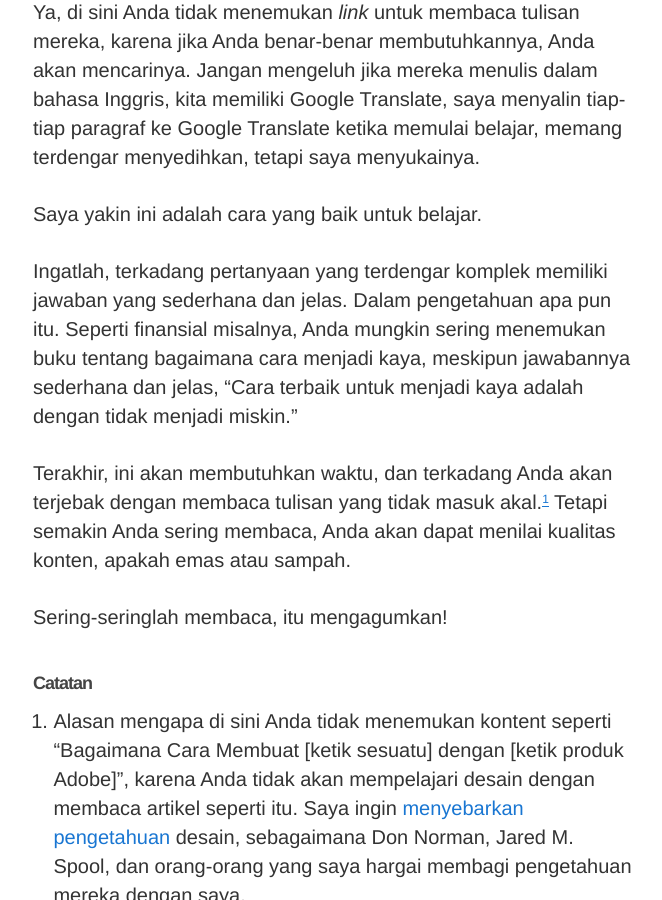
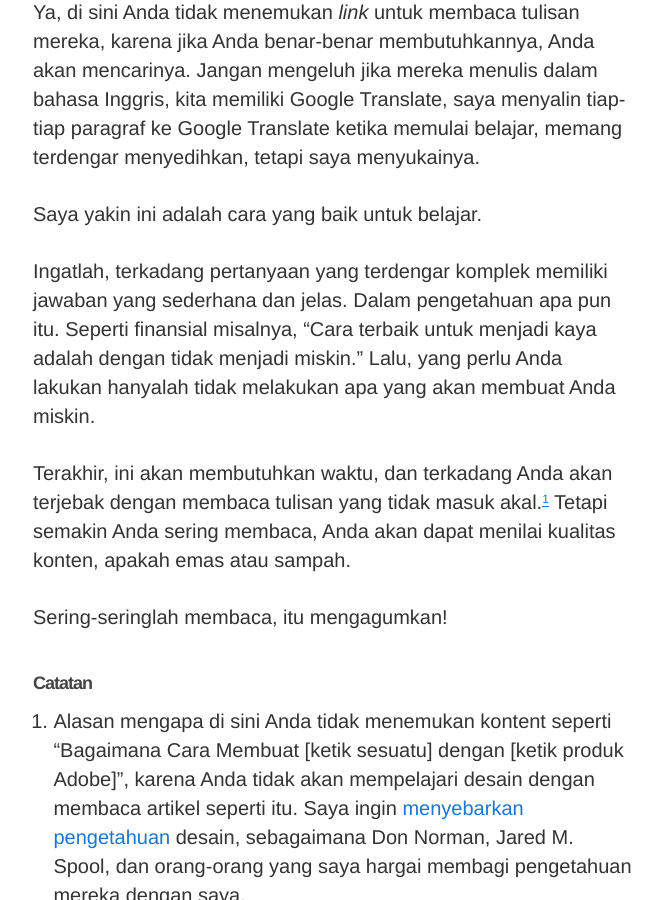
Before and after one commit to tertanda/rnsl.github.io, a Jekyll site: the page built from artikel/desain/_posts/2016-11-28-panduan-belajar-desain.md, in a window 1280 px wide and 900 px high, scrolled down 2295 px. Shown: the whole window, without its empty margins (307-969 px from the left). Built offline with Jekyll 4.4.1, drawn with Linux system fonts in a browser that asks for light colours.

Commit message:
Update 2016-11-28-panduan-belajar-desain.md

```diff
--- a/artikel/desain/_posts/2016-11-28-panduan-belajar-desain.md
+++ b/artikel/desain/_posts/2016-11-28-panduan-belajar-desain.md
@@ -37,7 +37,7 @@ Ya, di sini Anda tidak menemukan *link* untuk membaca tulisan mereka, karena jik
 
 Saya yakin ini adalah cara yang baik untuk belajar.
 
-Ingatlah, terkadang pertanyaan yang terdengar komplek memiliki jawaban yang sederhana dan jelas. Dalam pengetahuan apa pun itu. Seperti finansial misalnya, Anda mungkin sering menemukan buku tentang bagaimana cara menjadi kaya, meskipun jawabannya sederhana dan jelas, "Cara terbaik untuk menjadi kaya adalah dengan tidak menjadi miskin."
+Ingatlah, terkadang pertanyaan yang terdengar komplek memiliki jawaban yang sederhana dan jelas. Dalam pengetahuan apa pun itu. Seperti finansial misalnya, "Cara terbaik untuk menjadi kaya adalah dengan tidak menjadi miskin." Lalu, yang perlu Anda lakukan hanyalah tidak melakukan apa yang akan membuat Anda miskin.
 
 Terakhir, ini akan membutuhkan waktu, dan terkadang Anda akan terjebak dengan membaca tulisan yang tidak masuk akal.<sup><a href="#fn:1" title="Catatan Nr.1">1</a></sup> Tetapi semakin Anda sering membaca, Anda akan dapat menilai kualitas konten, apakah emas atau sampah.
 
```
